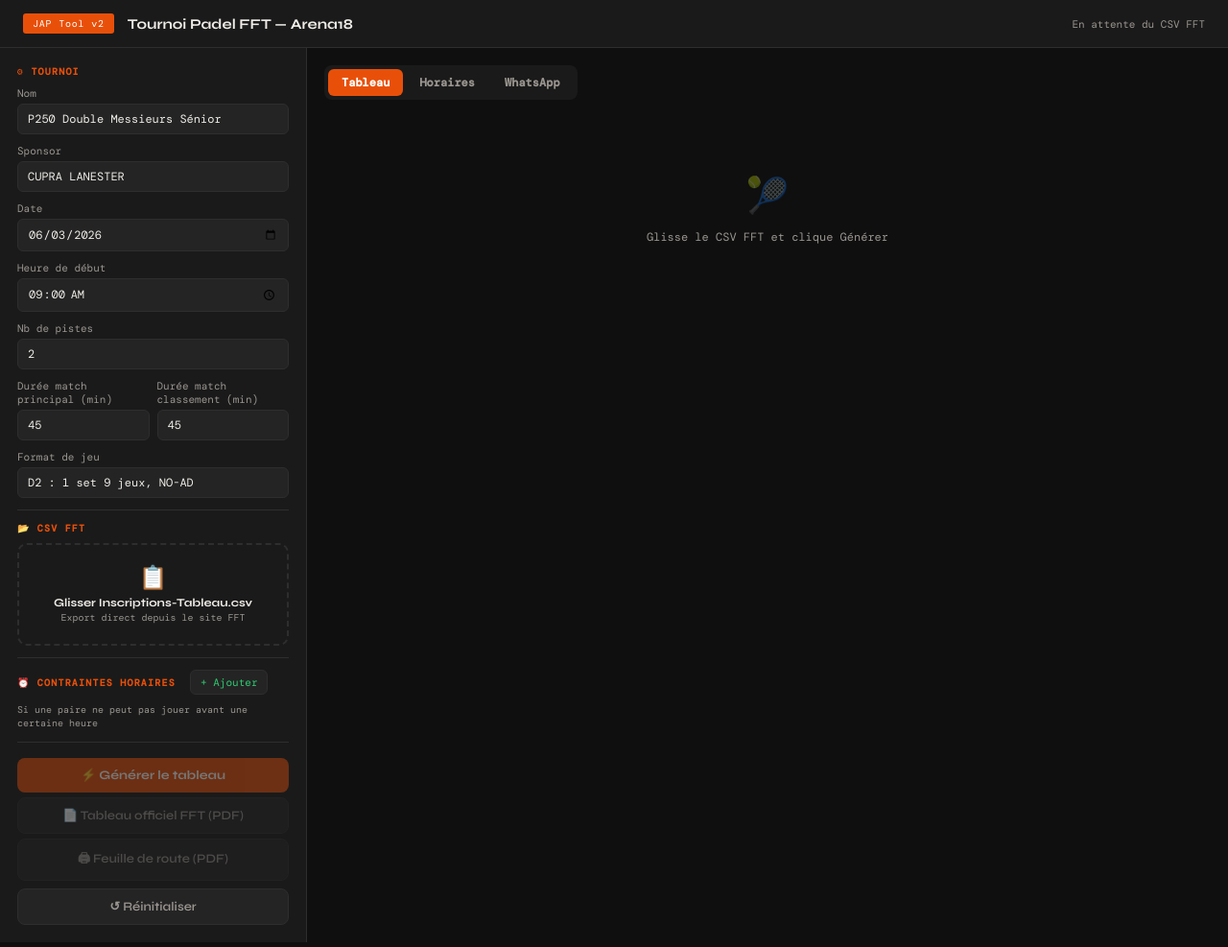
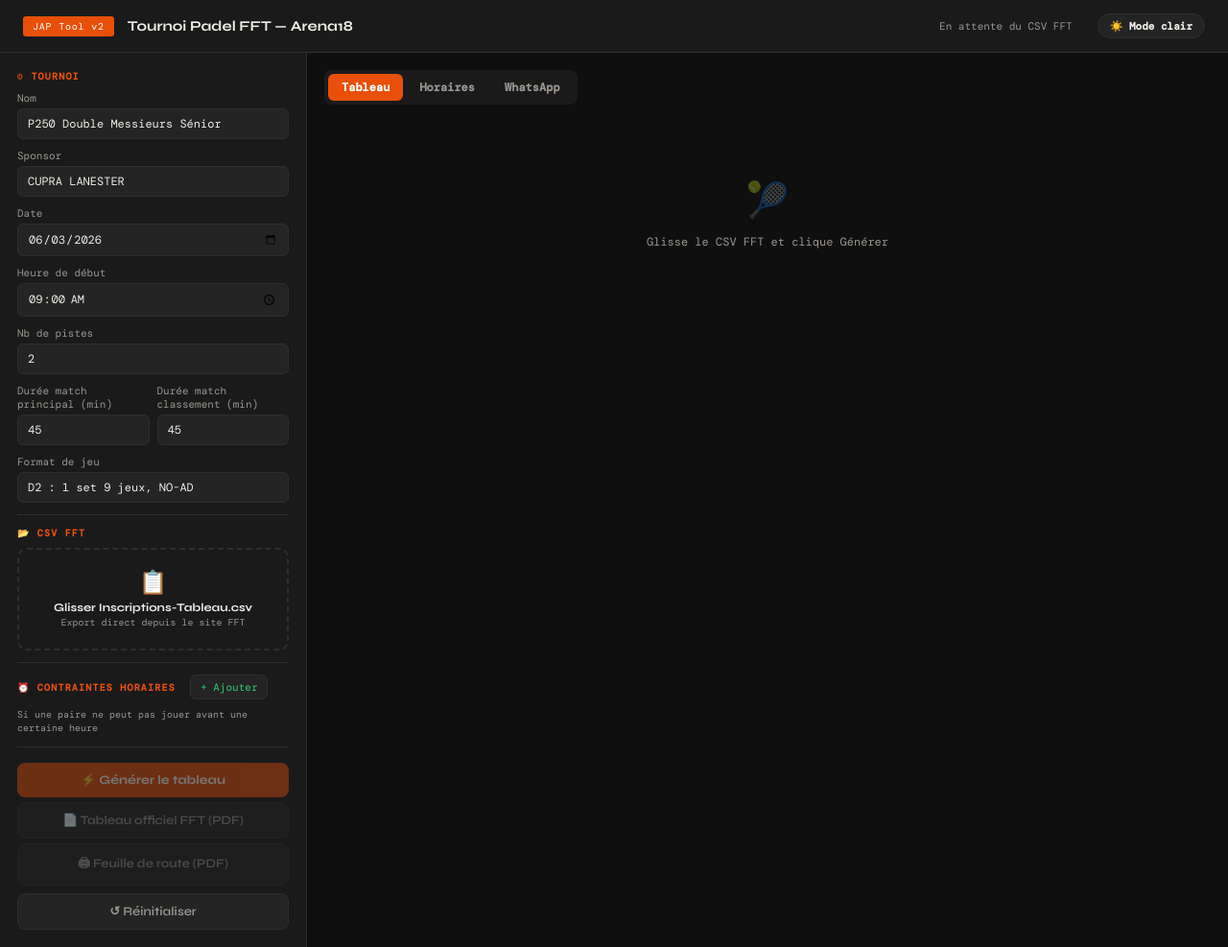
Before and after one commit to casabiancapierre56-ai/jap-tool, a Flask app: page / in a window 1280 px wide. Shown: the whole page at 96% size. Run offline with Flask 3, Linux system fonts and the light colour scheme.

Commit message:
Update index.html

```diff
--- a/templates/index.html
+++ b/templates/index.html
@@ -7,6 +7,8 @@
 <link href="https://fonts.googleapis.com/css2?family=DM+Mono:wght@400;500&family=Syne:wght@400;600;700;800&display=swap" rel="stylesheet">
 <style>
 :root{--or:#E8500A;--orl:#FF6B2B;--dk:#0F0F0F;--dk2:#1A1A1A;--dk3:#242424;--bd:#2E2E2E;--tx:#F0EDE8;--tx2:#9A9590;--gr:#2ECC71;--am:#F0A500;--mo:'DM Mono',monospace;--sa:'Syne',sans-serif;}
+:root.light{--dk:#F5F5F0;--dk2:#FFFFFF;--dk3:#EEEDE8;--bd:#D8D6D0;--tx:#1A1A1A;--tx2:#6A6A6A;}
+*{transition:background .2s,color .2s,border-color .2s;}
 *{box-sizing:border-box;margin:0;padding:0;}
 body{background:var(--dk);color:var(--tx);font-family:var(--sa);min-height:100vh;}
 .hdr{background:var(--dk2);border-bottom:1px solid var(--bd);padding:14px 24px;display:flex;align-items:center;gap:14px;}
@@ -85,6 +87,7 @@ tr:hover td{background:var(--dk3);}
   <div class="badge">JAP Tool v2</div>
   <h1>Tournoi Padel FFT — Arena18</h1>
   <span id="sb">En attente du CSV FFT</span>
+  <button onclick="toggleTheme()" id="theme-btn" style="margin-left:12px;background:var(--dk3);border:1px solid var(--bd);color:var(--tx);padding:5px 12px;border-radius:20px;cursor:pointer;font-family:var(--mo);font-size:11px;font-weight:600;white-space:nowrap;">☀️ Mode clair</button>
 </div>
 <div class="wrap">
   <div class="side">
@@ -445,6 +448,26 @@ function raz(){
 }
 
 document.getElementById('dt').value=new Date().toISOString().split('T')[0];
+
+// ── THEME ─────────────────────────────
+function toggleTheme(){
+  const root=document.documentElement;
+  const btn=document.getElementById('theme-btn');
+  if(root.classList.contains('light')){
+    root.classList.remove('light');
+    btn.textContent='☀️ Mode clair';
+    localStorage.setItem('theme','dark');
+  } else {
+    root.classList.add('light');
+    btn.textContent='🌙 Mode sombre';
+    localStorage.setItem('theme','light');
+  }
+}
+// Restaurer le thème sauvegardé
+if(localStorage.getItem('theme')==='light'){
+  document.documentElement.classList.add('light');
+  document.getElementById('theme-btn').textContent='🌙 Mode sombre';
+}
 </script>
 </body>
 </html>
```
